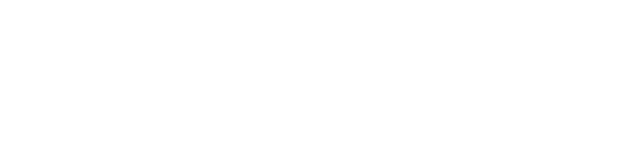
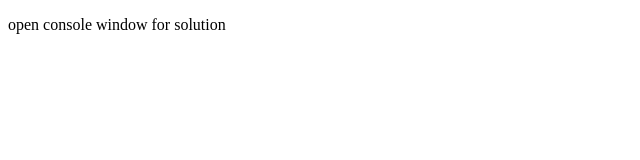
Before and after one commit to pranjal-pro/Assignment-Coursera-Johns-Hopkins-University, a plain HTML site: page module4-solution/index.html in a window 1280 px wide. Shown: the whole page, without its empty margins (0-640 px from the left). Drawn offline with Linux system fonts and the light colour scheme.

Commit message:
Update index.html

```diff
--- a/module4-solution/index.html
+++ b/module4-solution/index.html
@@ -7,6 +7,7 @@
 
 </head>
 <body>
+  <p>open console window for solution</p>
   <script src="speakHello.js"></script>
   <script src="speakGoodBye.js"></script>
   <script src="script.js"></script>
```
